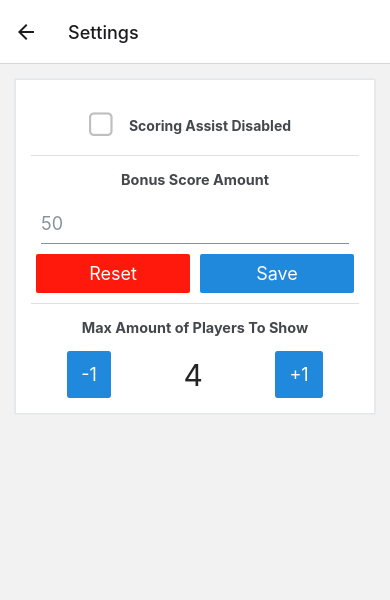
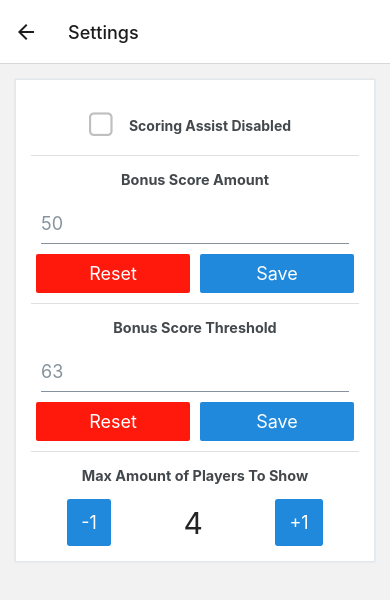
Before and after one commit to Xramm/yahtzee-react-app, a React Native app: screen /Settings in a window 390 px wide. Shown: the top 600 px of the page. Built offline with nearby package versions, Linux system fonts and the light colour scheme.

Commit message:
Added bonnus threshold setting

```diff
--- a/package.json
+++ b/package.json
@@ -18,7 +18,7 @@
     "expo-status-bar": "~1.4.4",
     "lodash": "^4.17.21",
     "react": "18.2.0",
-    "react-native": "0.71.3",
+    "react-native": "0.71.4",
     "react-native-safe-area-context": "^4.5.0",
     "react-native-screens": "~3.20.0"
   },
--- a/views/Game.tsx
+++ b/views/Game.tsx
@@ -1,6 +1,6 @@
 import { Card, Dialog } from "@rneui/themed";
 import { cloneDeep } from "lodash";
-import React, { useContext, useState } from "react";
+import React, { useContext, useEffect, useState } from "react";
 import { Dimensions, ScrollView, View } from "react-native";
 import PlayerScoreBoard from "../components/PlayerScoreBoard";
 import ScoringComponentMaster from "../components/scoring-components/ScoringComponentMaster";
@@ -103,6 +103,11 @@ const Game = () => {
     toggleScoreInputDialogIsVisible();
   };
 
+  // Update scoring whenever bonus point settings get changed
+  useEffect(() => {
+    updatePlayersTotalScores();
+  }, [bonusPointAmount, bonusPointThreshold]);
+
   return (
     <ScrollView bounces={false} horizontal={true}>
       <View
--- a/views/Settings.tsx
+++ b/views/Settings.tsx
@@ -15,14 +15,23 @@ const Settings = ({ navigation }: any) => {
     setBonusPointAmount,
   }: any = useContext(MainContext.MainContext);
 
-  let parsedNum: number = 0;
+  let parsedBonusAmountNum: number = 0;
+  let parsedBonusThresholdNum: number = 0;
 
   const onChangeTextBonusScoreAmount = (value: string) => {
-    parsedNum = +value;
+    parsedBonusAmountNum = +value;
   };
 
   const onConfirmBonusScoreAmount = () => {
-    setBonusPointAmount(parsedNum);
+    setBonusPointAmount(parsedBonusAmountNum);
+  };
+
+  const onChangeTextBonusScoreThreshold = (value: string) => {
+    parsedBonusThresholdNum = +value;
+  };
+
+  const onConfirmBonusScoreThreshold = () => {
+    setBonusPointThreshold(parsedBonusThresholdNum);
   };
 
   return (
@@ -63,6 +72,33 @@ const Settings = ({ navigation }: any) => {
             containerStyle={styles.rowButton}
             title="Save"
             onPress={onConfirmBonusScoreAmount}
+          />
+        </View>
+
+        <Card.Divider />
+
+        <Card.Title>Bonus Score Threshold</Card.Title>
+
+        <Input
+          keyboardType="numeric"
+          placeholder={bonusPointThreshold.toString()}
+          onSubmitEditing={onConfirmBonusScoreThreshold}
+          onChangeText={onChangeTextBonusScoreThreshold}
+        />
+
+        <View style={styles.buttonRow}>
+          <Button
+            containerStyle={styles.rowButton}
+            color="error"
+            title="Reset"
+            onPress={() => {
+              setBonusPointThreshold(63);
+            }}
+          />
+          <Button
+            containerStyle={styles.rowButton}
+            title="Save"
+            onPress={onConfirmBonusScoreThreshold}
           />
         </View>
 
```
Also changed, not shown: 1 other file (tests, documents, lock files or other folders).
